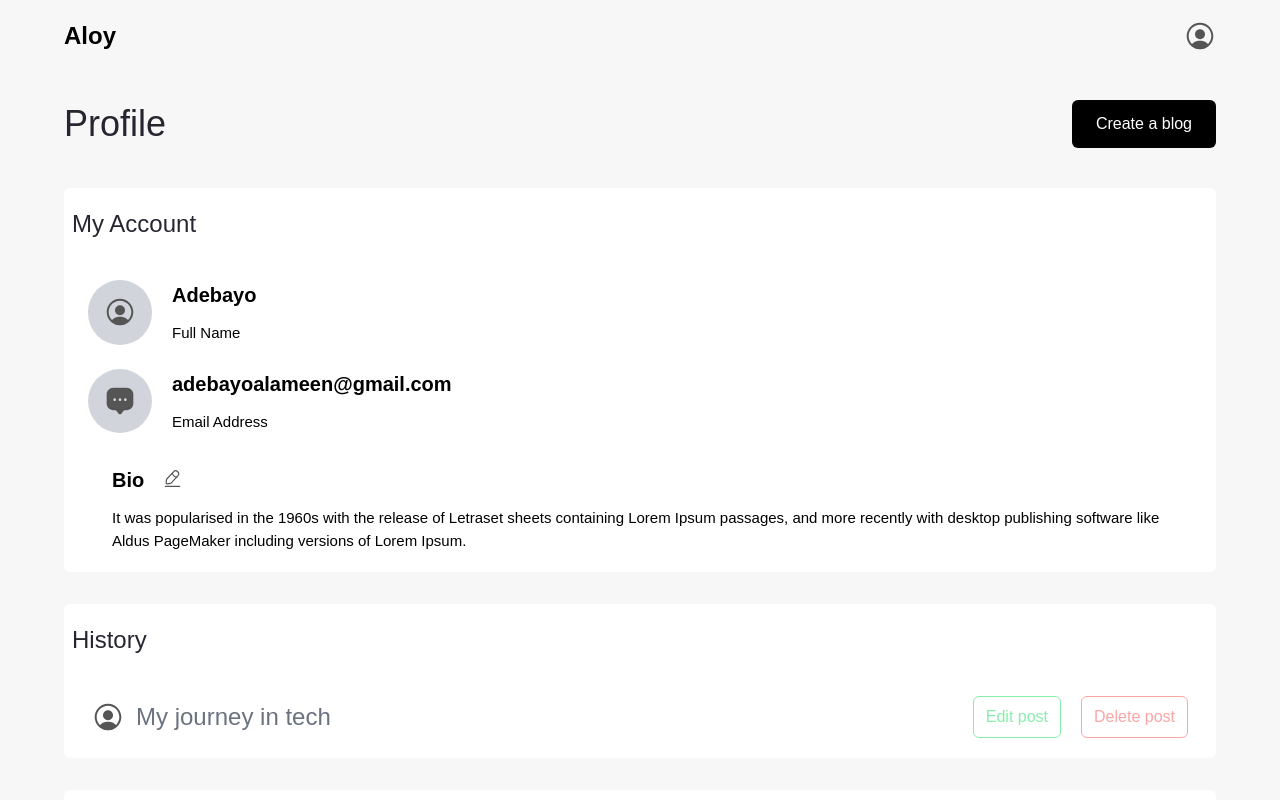
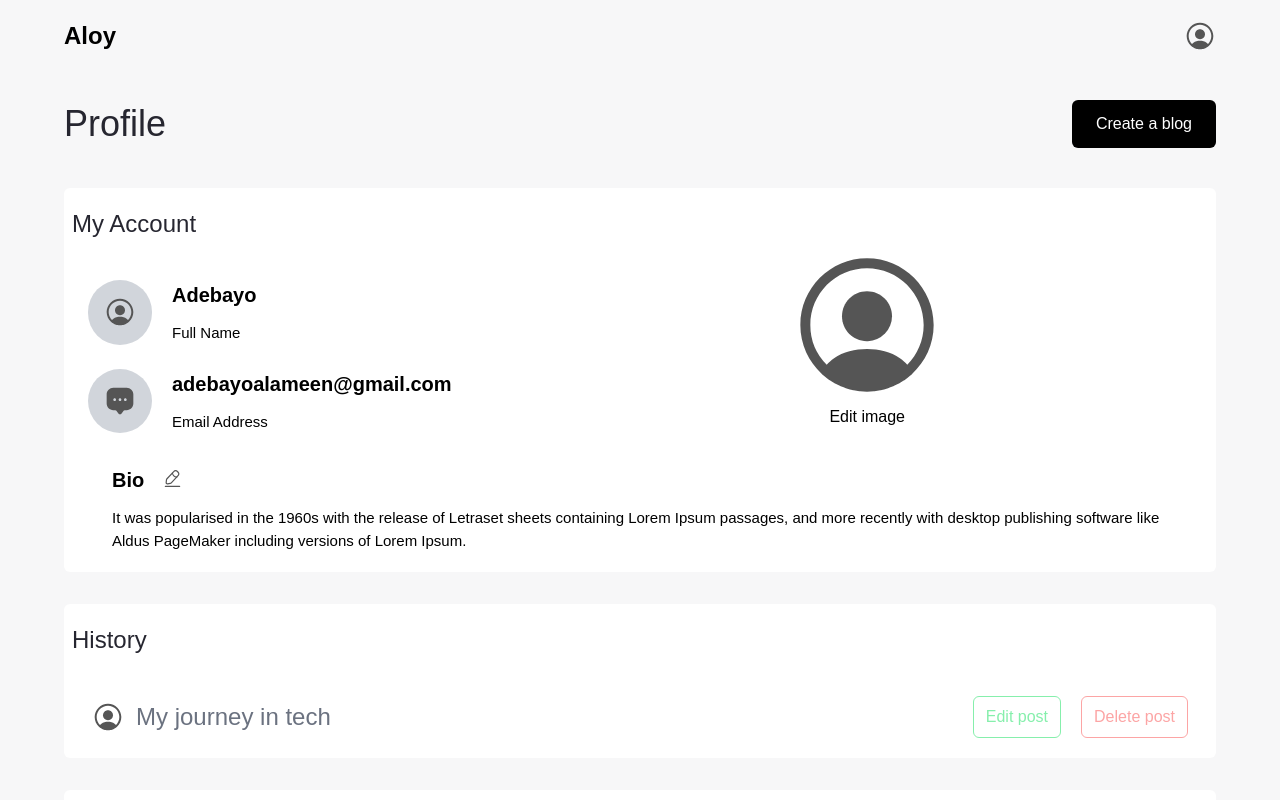
Before and after one commit to alamadrid01/Rich-Text-Editor--Blog-app, a React (Create React App) app in the folder client/: page /profile in a window 1280 px wide. Shown: the top 800 px of the page. Built offline with nearby package versions, Linux system fonts and the light colour scheme; a web font is replaced by a local one.

Commit message:
Fix: Modified the profile component

```diff
--- a/client/src/pages/Profile/profile.jsx
+++ b/client/src/pages/Profile/profile.jsx
@@ -40,6 +40,8 @@ const Profile = () => {
           <div className="about flex flex-col gap-3 mt-5">
             <section className="bg-white rounded-md mt-5 py-5 px-2">
               <h2 className=" text-2xl text-[#262630]">My Account</h2>
+              <div className="flex justify-between items-center">
+                <div>
                   <div className="flex gap-5 mt-10 px-4">
                     <div className="p-4 bg-gray-300 rounded-full">
                       <img src={profile} alt="" />
@@ -58,6 +60,12 @@ const Profile = () => {
                         adebayoalameen@gmail.com
                       </div>
                       <div className="text-[15px]">Email Address</div>
+                    </div>
+                  </div>
+                </div>
+                <div className="flex flex-col w-[60%] justify-center items-center">
+                  <img src={profile} alt="" className="w-[160px] h-[160px] rounded-full object-cover"/>
+                  <p className="text-center cursor-pointer">Edit image</p>
                 </div>
               </div>
               <div className="flex gap-5 mt-8 px-[40px] relative">
```
Lines whose indentation alone changed are shown as unchanged.
